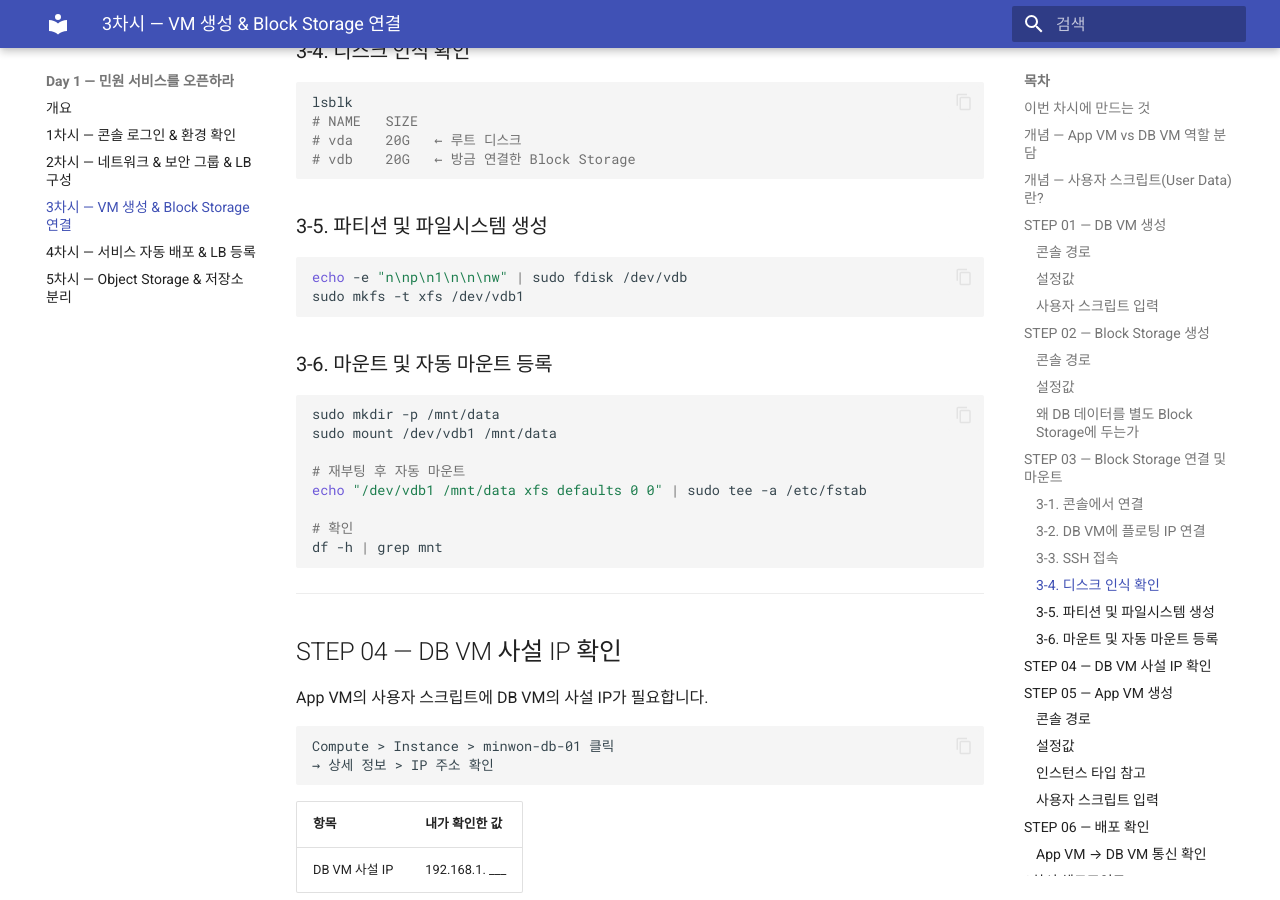
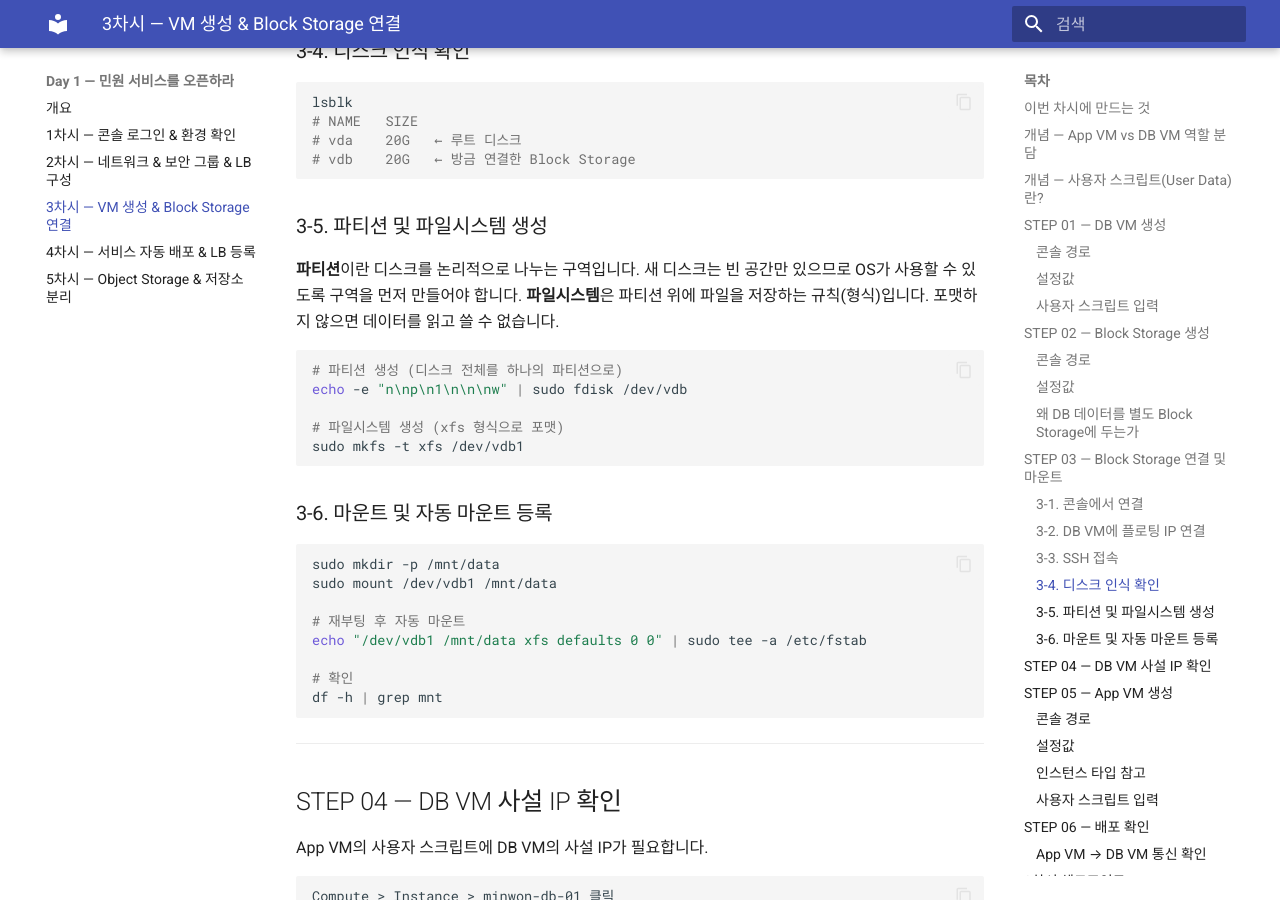
Before and after one commit to skilleat-labs/cloud-native-minwon-lab, an MkDocs documentation site: the page built from docs/day1/session3.md, in a window 1280 px wide and 900 px high, scrolled down 5416 px. Built offline with MkDocs 1.6.1 and Material for MkDocs 9.7.7, drawn with Linux system fonts in a browser that asks for light colours.

Commit message:
docs: 파티션/파일시스템 개념 설명 한 줄 추가
Co-Authored-By: Claude Sonnet 4.6 <noreply@anthropic.com>

````diff
--- a/docs/day1/session3.md
+++ b/docs/day1/session3.md
@@ -222,8 +222,14 @@ lsblk
 
 ### 3-5. 파티션 및 파일시스템 생성
 
+**파티션**이란 디스크를 논리적으로 나누는 구역입니다. 새 디스크는 빈 공간만 있으므로 OS가 사용할 수 있도록 구역을 먼저 만들어야 합니다.
+**파일시스템**은 파티션 위에 파일을 저장하는 규칙(형식)입니다. 포맷하지 않으면 데이터를 읽고 쓸 수 없습니다.
+
 ```bash
+# 파티션 생성 (디스크 전체를 하나의 파티션으로)
 echo -e "n\np\n1\n\n\nw" | sudo fdisk /dev/vdb
+
+# 파일시스템 생성 (xfs 형식으로 포맷)
 sudo mkfs -t xfs /dev/vdb1
 ```
 
````
